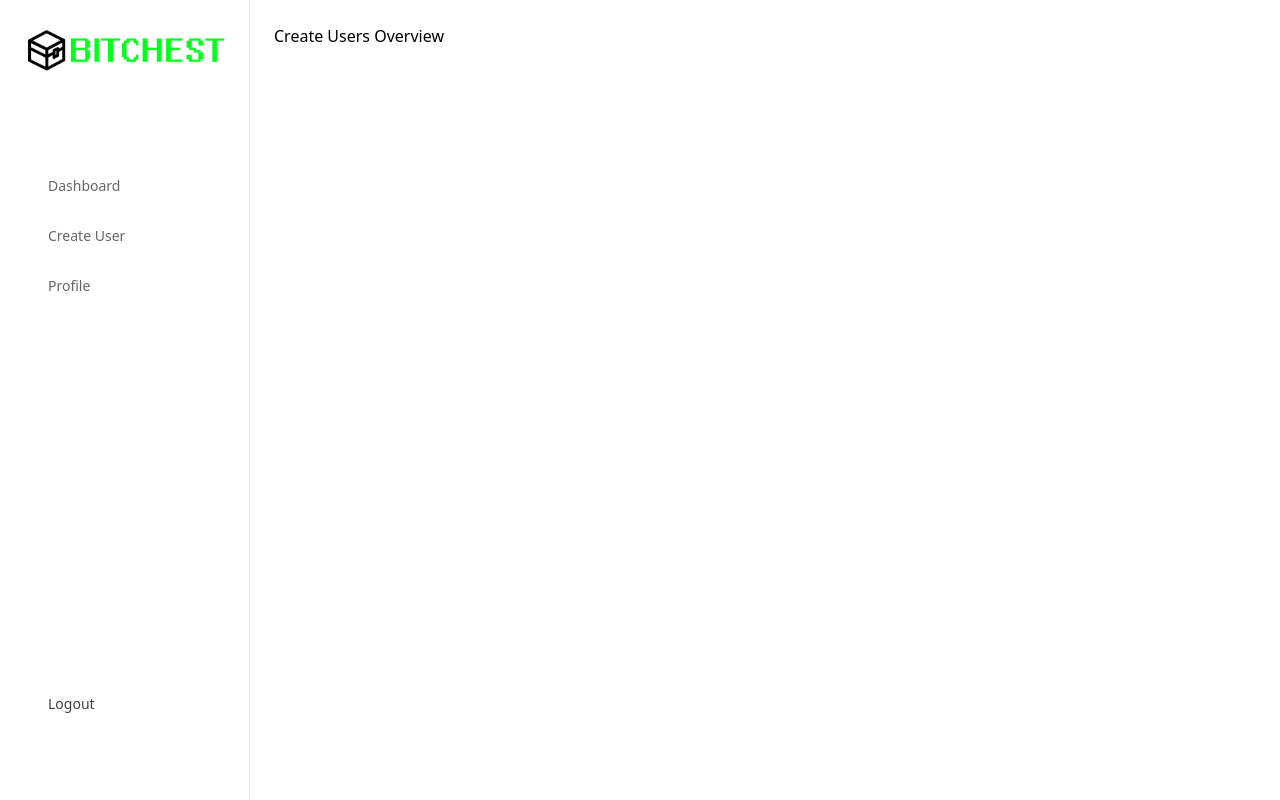
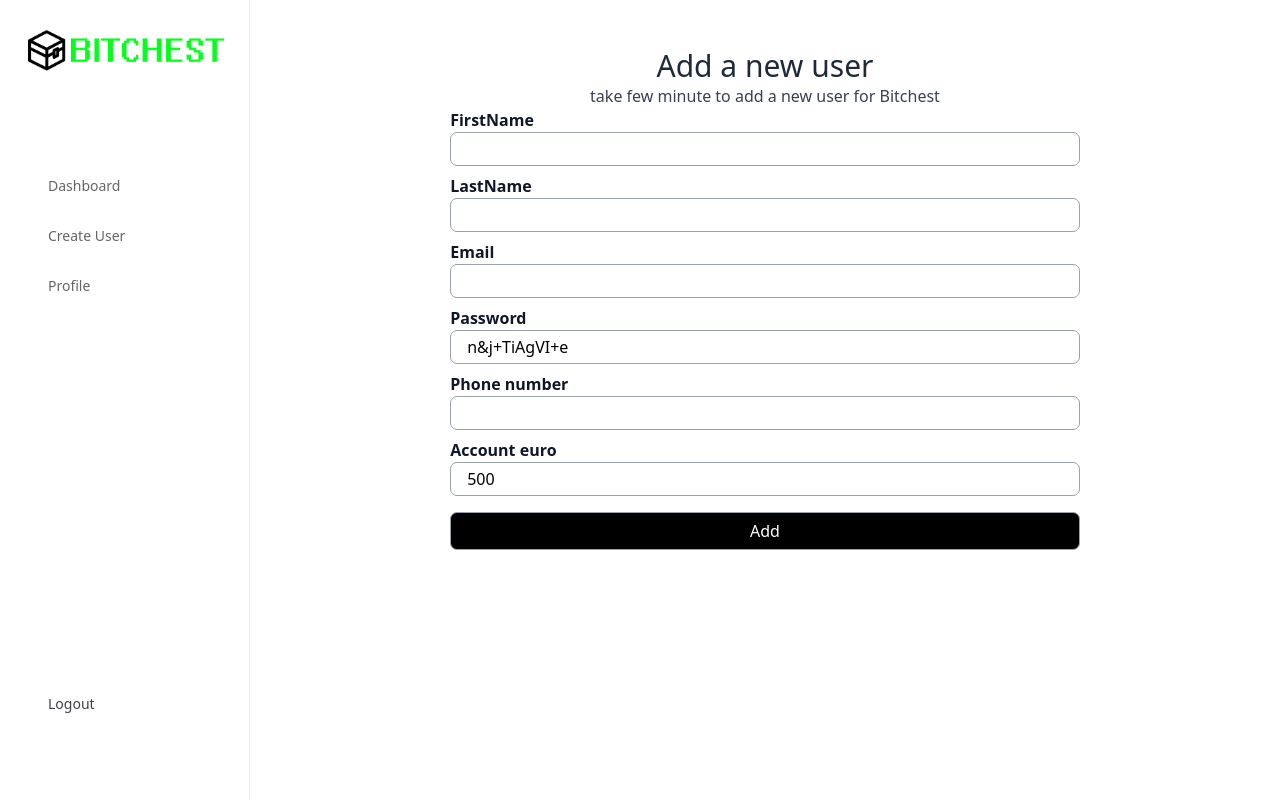
Before and after one commit to Zino-99/BitChest, a React (Vite) app in the folder frontend/: page /Dashboard/CreateUser in a window 1280 px wide. Built offline with nearby package versions, Linux system fonts and the light colour scheme.

Commit message:
feat: forme to add user ux created

```diff
--- a/frontend/src/components/admin/Navbar.jsx
+++ b/frontend/src/components/admin/Navbar.jsx
@@ -11,7 +11,7 @@ export default function Navbar() {
         <nav>
             <ul className="flex flex-col gap-2.5">
                 {NavLinks.map((navlink, index) => (
-                    <Link to={navlink.path}>
+                    <Link key={index} to={navlink.path}>
                         <li
                             className="py-2.5 px-8 hover:bg-[#E6E6E6] hover:text-black text-[#666666] text-sm rounded-[10px]"
                             key={index}
--- /dev/null
+++ b/frontend/src/components/admin/form.jsx
@@ -0,0 +1,112 @@
+import { useState } from 'react'
+import { useEffect } from 'react'
+export default function Form() {
+    useEffect(() => genererMotDePasse(), [])
+    const [passwordValue, setPasswordValue] = useState('')
+    function genererMotDePasse(longueur = 12) {
+        const caracteres =
+            'ABCDEFGHIJKLMNOPQRSTUVWXYZabcdefghijklmnopqrstuvwxyz0123456789!@#$%^&*()_+'
+
+        let motDePasse = ''
+
+        for (let i = 0; i < longueur; i++) {
+            const indexAleatoire = Math.floor(Math.random() * caracteres.length)
+            motDePasse += caracteres[indexAleatoire]
+        }
+
+        setPasswordValue(motDePasse)
+    }
+    return (
+        <div className=" p-6 w-[69%] m-auto">
+            <h2 className="text-center text-3xl text-gray-800">
+                Add a new user
+            </h2>
+            <p className="text-center text-gray-700">
+                take few minute to add a new user for Bitchest
+            </p>
+            <form action="" method="post" className=" flex flex-col">
+                <label
+                    htmlFor="firstname"
+                    className="text-gray-900 font-semibold"
+                >
+                    FirstName
+                </label>
+                <input
+                    id="firstname"
+                    name="firstname"
+                    type="text"
+                    className="border mb-2 border-gray-400 px-4 py-1 rounded-[7px]"
+                />
+
+                <label
+                    htmlFor="lastname"
+                    className="text-gray-900 font-semibold"
+                >
+                    LastName
+                </label>
+                <input
+                    id="lastname"
+                    name="lastname"
+                    type="text"
+                    className="border mb-2 border-gray-400 px-4 py-1 rounded-[7px]"
+                />
+
+                <label htmlFor="email" className="text-gray-900 font-semibold">
+                    Email
+                </label>
+                <input
+                    id="email"
+                    name="email"
+                    type="text"
+                    className="border mb-2 border-gray-400 px-4 py-1 rounded-[7px]"
+                />
+
+                <label
+                    htmlFor="password"
+                    className="text-gray-900 font-semibold"
+                >
+                    Password
+                </label>
+                <input
+                    disabled
+                    value={passwordValue}
+                    id="password"
+                    name="password"
+                    type="text"
+                    className="border mb-2 border-gray-400 px-4 py-1 rounded-[7px]"
+                />
+
+                <label
+                    htmlFor="phoneNumber"
+                    className="text-gray-900 font-semibold"
+                >
+                    Phone number
+                </label>
+                <input
+                    id="phoneNumber"
+                    name="phoneNumber"
+                    type="number"
+                    className="border mb-2 border-gray-400 px-4 py-1 rounded-[7px]"
+                />
+
+                <label htmlFor="email" className="text-gray-900 font-semibold">
+                    Account euro
+                </label>
+                <input
+                    disabled
+                    value={500}
+                    id="account"
+                    name="account"
+                    type="number"
+                    className="border mb-2 border-gray-400 px-4 py-1 rounded-[7px]"
+                />
+            </form>
+            <button
+                type="submit"
+                className="border mt-2 bg-black text-white border-gray-400 px-4 py-1.5 rounded-[7px] w-full cursor-pointer"
+            >
+                Add
+            </button>
+        </div>
+    )
+}
--- a/frontend/src/pages/Admin/CreateUser.jsx
+++ b/frontend/src/pages/Admin/CreateUser.jsx
@@ -1,6 +1,8 @@
 import Navbar from '../../components/admin/Navbar'
 import BitchestLogo from '../../assets/bitchest_logo.png'
 import { Link } from 'react-router-dom'
+import Form from '../../components/admin/form'
+
 export default function CreateUser() {
     return (
         <div className="grid grid-cols-[250px_1fr] min-h-screen">
@@ -16,7 +18,9 @@ export default function CreateUser() {
             </aside>
 
             {/* CONTENT */}
-            <main className="p-6  bg-white">Create Users Overview</main>
+            <main className="p-6  bg-white">
+                <Form />
+            </main>
         </div>
     )
 }
```
